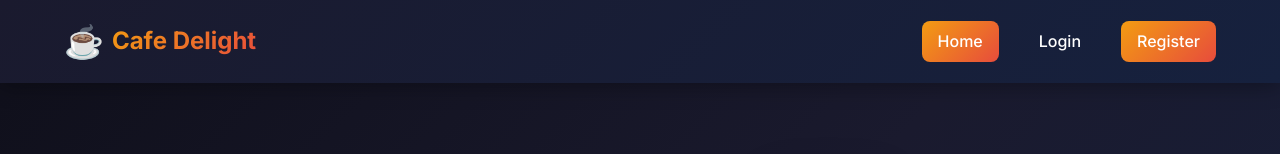
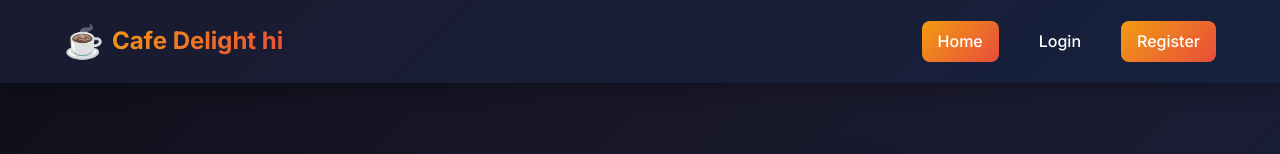
Before and after one commit to vraj-katariya/cafedelight, an Angular app: page / in a window 1280 px wide. Shown: the top 154 px of the page. Built offline with nearby package versions, Linux system fonts and the light colour scheme.

Commit message:
Some Important Changes

```diff
--- a/src/app/components/header/header.component.html
+++ b/src/app/components/header/header.component.html
@@ -2,7 +2,7 @@
     <div class="header-container">
         <a routerLink="/" class="logo">
             <span class="logo-icon">☕</span>
-            <span class="logo-text">Cafe Delight</span>
+            <span class="logo-text">Cafe Delight hi</span>
         </a>
 
         <button class="menu-toggle" (click)="toggleMenu()">
```
